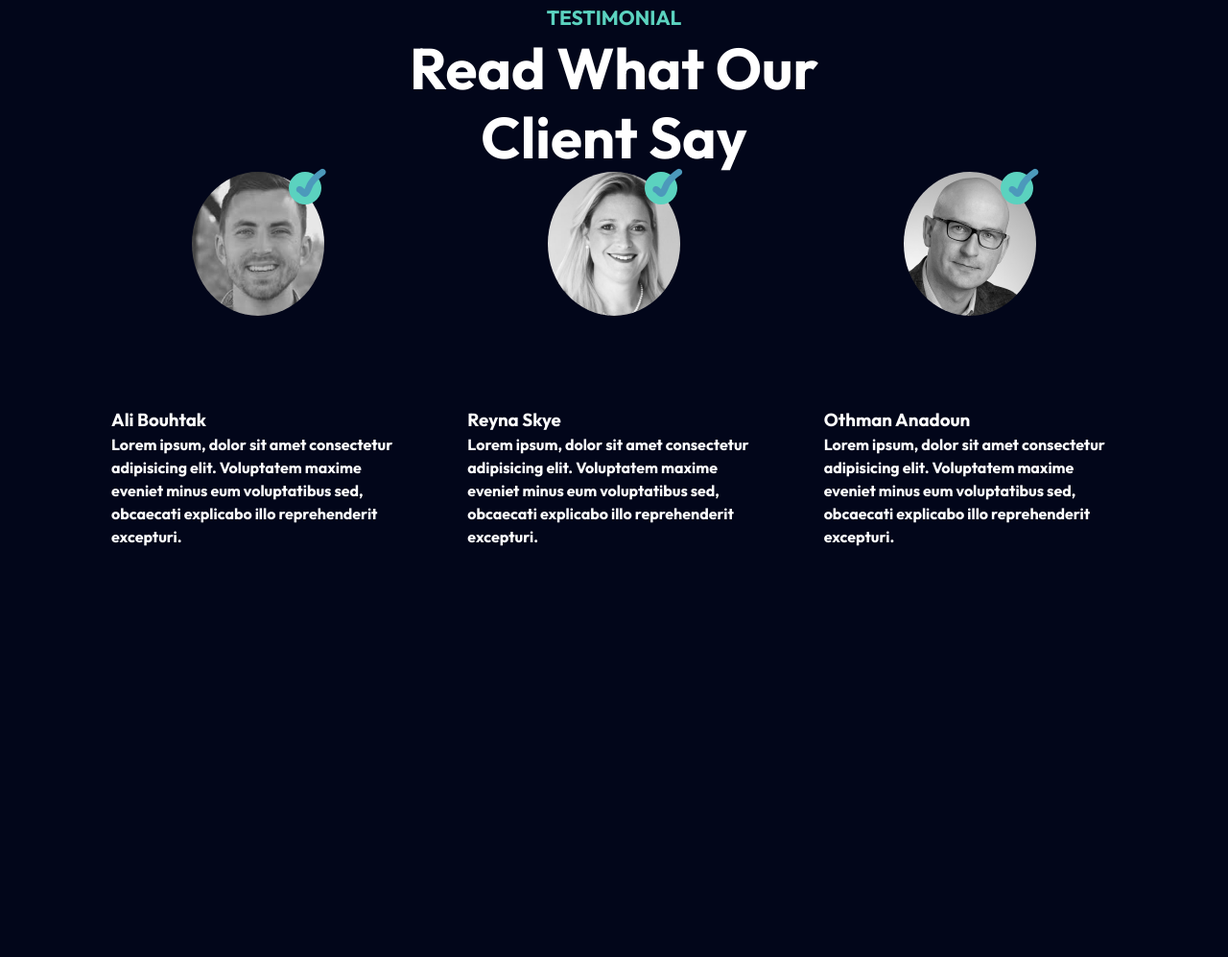
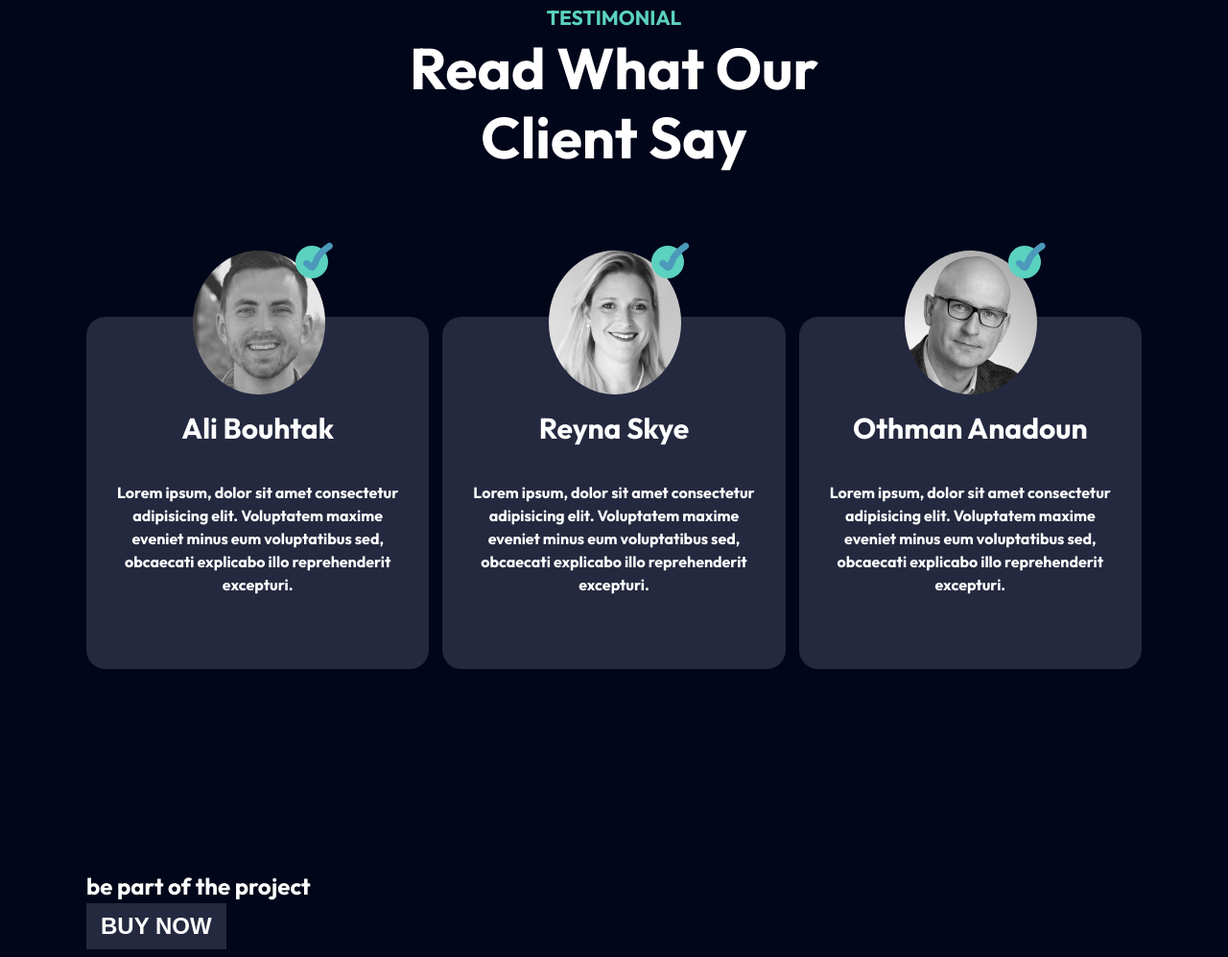
Before and after one commit to elmiramm/7_cripto, a website: page src/index.html in a window 1280 px wide. Shown: the part 3049-4046 px from the top of the page at 96% size. Before the commit the page ends 3704 px from the top, so only its background shows below. Drawn offline with nearby package versions, Linux system fonts and the light colour scheme; files that its build step writes are made by us from their sources; files whose address does not match are found by name; a web font is replaced by a local one.

Commit message:
testmonial - css + test-section, html

```diff
--- a/src/index.html
+++ b/src/index.html
@@ -104,7 +104,7 @@ title: "Crypto"
 						<img src="img/testmonial-1.png" alt="Rewiews">
 					</div>
 					<div class="reviews__content">
-						<h3 class="review__title">Ali Bouhtak</h3>
+						<h3 class="reviews__title">Ali Bouhtak</h3>
 						<p class="reviews__text">Lorem ipsum, dolor sit amet consectetur adipisicing elit. Voluptatem maxime
 							eveniet minus eum voluptatibus sed, obcaecati explicabo illo reprehenderit excepturi.</p>
 					</div>
@@ -115,7 +115,7 @@ title: "Crypto"
 						<img src="img/testmonial-2.png" alt="Rewiews">
 					</div>
 					<div class="reviews__content">
-						<h3 class="review__title">Reyna Skye</h3>
+						<h3 class="reviews__title">Reyna Skye</h3>
 						<p class="reviews__text">Lorem ipsum, dolor sit amet consectetur adipisicing elit. Voluptatem maxime
 							eveniet minus eum voluptatibus sed, obcaecati explicabo illo reprehenderit excepturi.</p>
 					</div>
@@ -126,7 +126,7 @@ title: "Crypto"
 						<img src="img/testmonial-3.png" alt="Rewiews">
 					</div>
 					<div class="reviews__content">
-						<h3 class="review__title">Othman Anadoun</h3>
+						<h3 class="reviews__title">Othman Anadoun</h3>
 						<p class="reviews__text">Lorem ipsum, dolor sit amet consectetur adipisicing elit. Voluptatem maxime
 							eveniet minus eum voluptatibus sed, obcaecati explicabo illo reprehenderit excepturi.</p>
 					</div>
@@ -134,6 +134,13 @@ title: "Crypto"
 			</div>
 		</div>
 	</section>
+	<section class="test">
+		<div class="container">
+			<h2 class="test__title">be part of the project</h2>
+			<button class="test__btn btn" type="button">buy now</button>
+		</div>
+	</section>
+
 
 	@@include("html/footer.html")
 
--- a/src/scss/style.scss
+++ b/src/scss/style.scss
@@ -369,6 +369,7 @@ button {
 
 //Fifth - Testimonals
 .testmonial {
+	margin-bottom: 208px;
 	&__suptitle {
 		text-align: center;
 
@@ -399,18 +400,20 @@ button {
 		height: 34px;
 		background-color: $textColor;
 		border-radius: 50%;
-		left: 59%;
+		top: 15%;
+		left: 61%;
 		z-index: 2;
 	}
 
 	&__img {
-		margin: 0 auto;
 		width: 138px;
 		height: 150px;
 		border-radius: 50%;
 		filter: grayscale(100%);
 		overflow: hidden;
-		position: relative;
+		position: absolute;
+		top:16%;
+		left: 31%;
 		& img {
 			position: absolute;
 			left: -5px;
@@ -418,5 +421,13 @@ button {
 	}
 	&__content {
 		padding: 94px 26px 76px;
+		background-color: $bgContent;
+		border-radius: 20px;
+		margin-top: 151px;
+		text-align: center;
+	}
+	&__title {
+		font-size: 30px;
+		margin-bottom: 32px;
 	}
 }
--- a/version.json
+++ b/version.json
@@ -1,3 +1,3 @@
 {
-    "main": "20230128233221"
+    "main": "20230129141924"
 }
```
Also changed, not shown: dist/css/style.css, dist/css/style.min.css, dist/img/nfts-1-monkey.png, dist/img/nfts-2-monkey.png, dist/img/nfts-22-monkey.png (deleted), dist/img/testmonial-2.jpg (deleted), dist/img/testmonial-3.jpg (deleted), dist/index.html.
